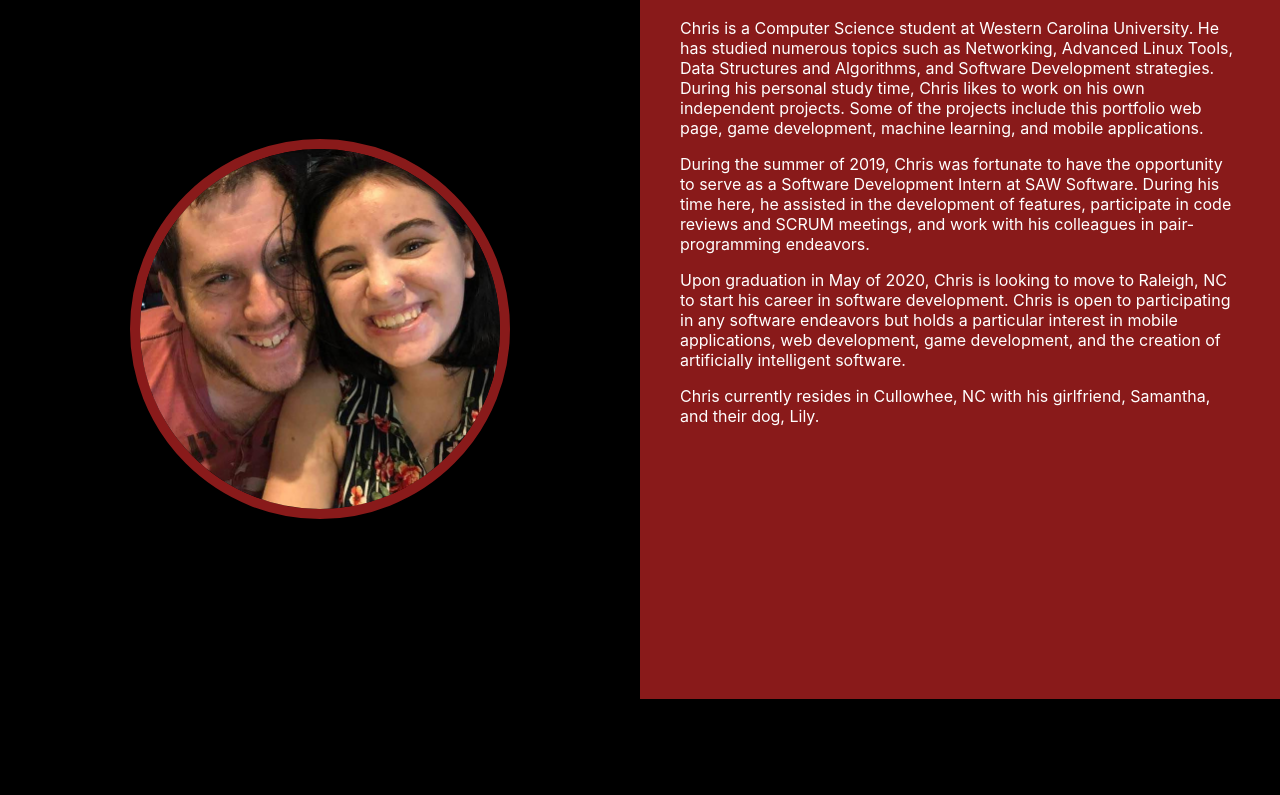
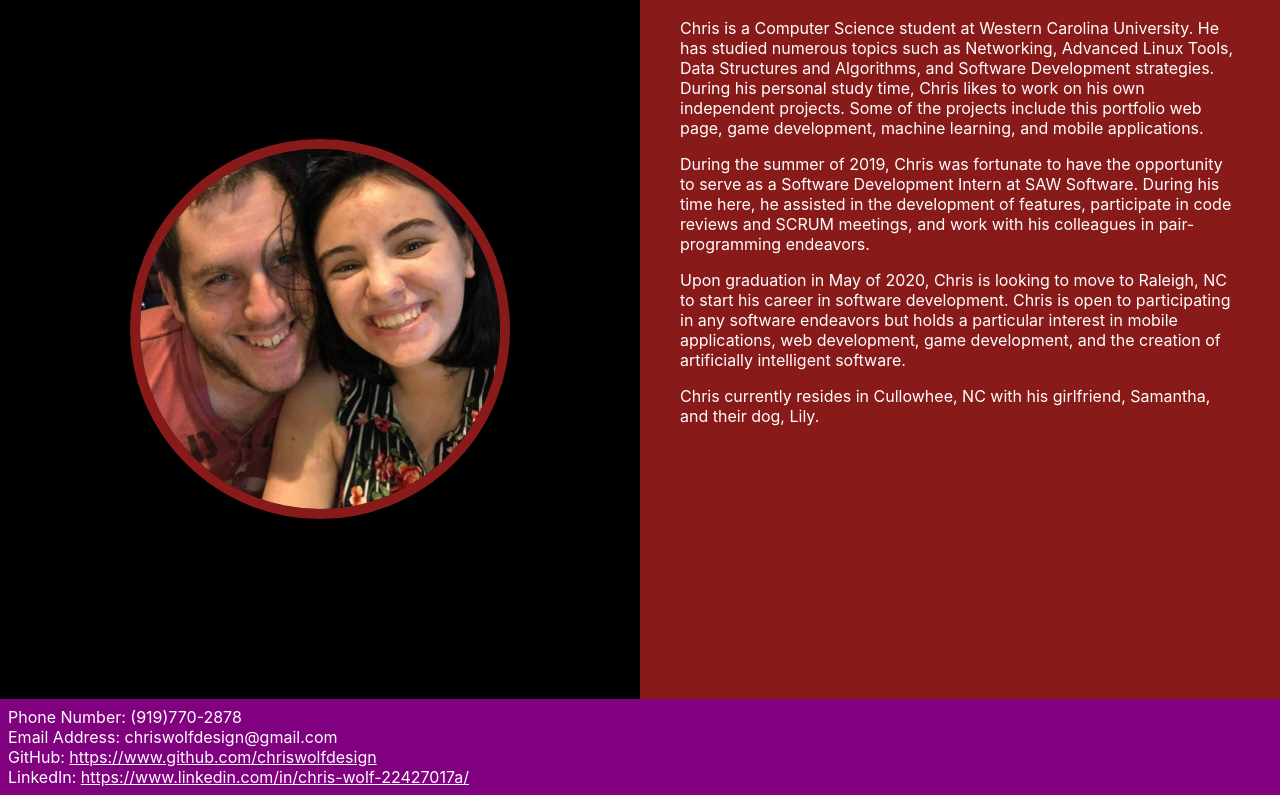
Before and after one commit to chriswolfdesign/chriswolfdesign, a React (Create React App) app: page / in a window 1280 px wide. Shown: the part 851-1646 px from the top of the page. Before the commit the page ends 1550 px from the top, so only its background shows below. Built offline with nearby package versions, Linux system fonts and the light colour scheme.

Commit message:
Created the footer

```diff
--- a/src/App.js
+++ b/src/App.js
@@ -4,6 +4,7 @@ import Header from './components/Header';
 import TechnologyList from './components/TechnologyList';
 import Intro from './components/Intro';
 import About from './components/About';
+import Footer from './components/Footer';
 
 /**
  * App.js
@@ -21,6 +22,7 @@ function App() {
       <TechnologyList />
       <Intro />
       <About />
+      <Footer />
     </div>
   );
 }
--- /dev/null
+++ b/src/components/Footer.js
@@ -0,0 +1,38 @@
+import React from "react";
+
+/**
+ * Footer.js
+ *
+ * Component responsible for generating the Footer of our application
+ *
+ * @author Chris Wolf
+ * @version 1.0.0 (January 5, 2020)
+ */
+
+function Footer() {
+  return (
+    <div style={footerStyle}>
+      Phone Number: (919)770-2878<br></br>
+      Email Address: chriswolfdesign@gmail.com<br></br>
+      GitHub: <a style={linkStyle} href="https://www.github.com/chriswolfdesign">https://www.github.com/chriswolfdesign</a><br></br>
+      LinkedIn: <a style={linkStyle} href="https://www.linkedin.com/in/chris-wolf-22427017a/">https://www.linkedin.com/in/chris-wolf-22427017a/</a>
+    </div>
+  )
+}
+
+// the style for the entire footer
+const footerStyle = {
+  backgroundColor: 'purple',
+  paddingTop: '1vh',
+  paddingLeft: '1vh',
+  paddingBottom: '1vh',
+  lineHeight: '2.5vh'
+}
+
+// the style for the links embedded into the footer
+const linkStyle = {
+  color: 'white',
+  cursor: 'pointer'
+}
+
+export default Footer
--- a/src/components/Header.js
+++ b/src/components/Header.js
@@ -39,7 +39,8 @@ const headerStyle = {
   position: 'fixed',
   top: 0,
   width: "100%",
-  height: "5%"
+  height: "5%",
+  paddingLeft: '2vh'
 };
 
 export default Header;
```
